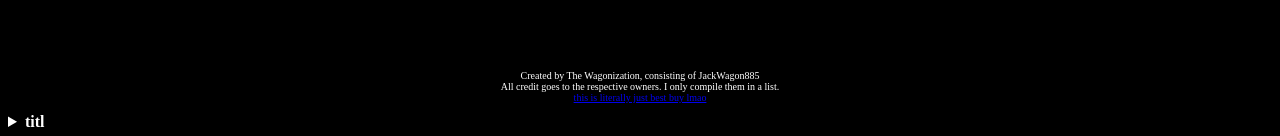
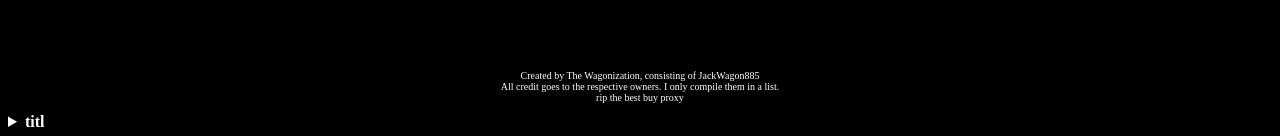
Before and after one commit to The-Wagonization/The-Wagon-Site, a website: page Pages/ProxList.html in a window 1280 px wide. Shown: the part 936-1072 px from the top of the page. Drawn offline with Linux system fonts and the light colour scheme; a web font is replaced by a local one.

Commit message:
rip the best buy proxy
rest in piss













(also boomarklets fr fr)

```diff
--- a/Pages/ProxList.html
+++ b/Pages/ProxList.html
@@ -582,7 +582,7 @@
         <br>
         All credit goes to the respective owners. I only compile them in a list.
         <br>
-        <a href="https://getbackmath.com">this is literally just best buy lmao</a></p>
+        rip the best buy proxy</p>
     </body>
 </HTML>
         <details>
```
